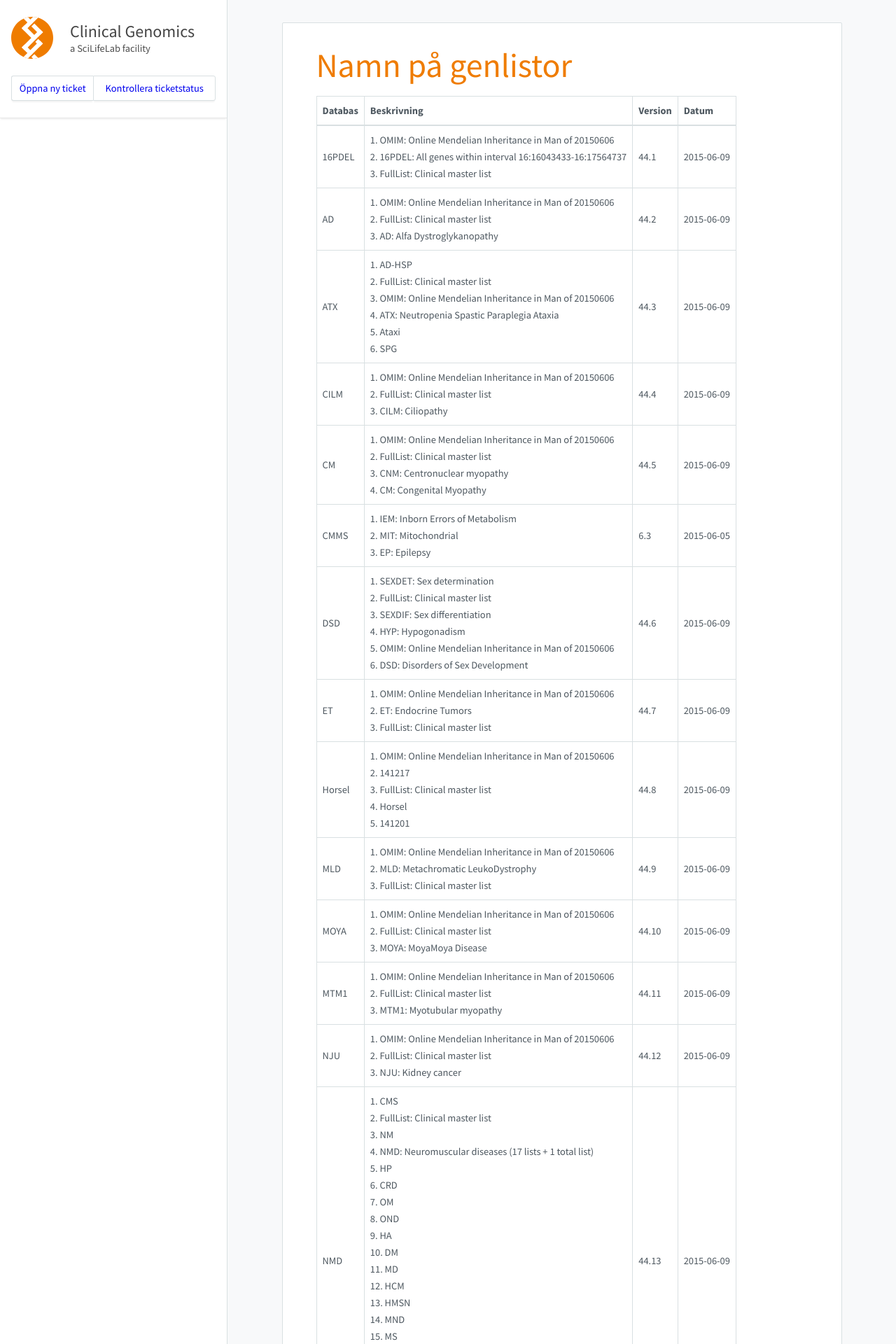
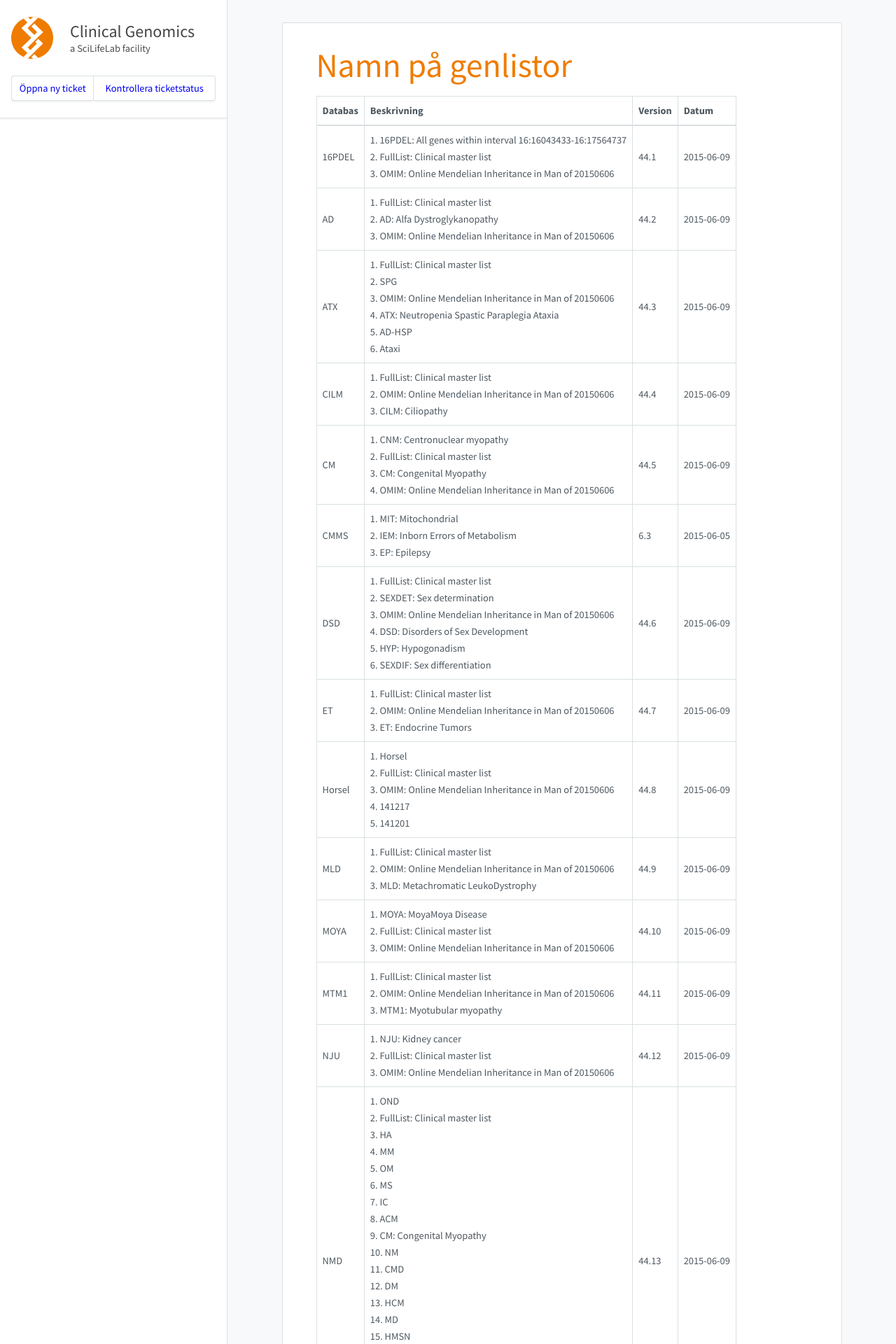
Before and after one commit to Clinical-Genomics/clinical-genomics.github.io, a Jekyll site: the page built from _pages/namnpagenlistor.md, in a window 1280 px wide. Shown: the top 1920 px of the page at 70% size. Built offline with Jekyll 4.4.1, drawn with Linux system fonts in a browser that asks for light colours; nearby versions of some CDN libraries; some of the changed lines change nothing that is shown; some of the changed text lies outside the part shown.

Commit message:
Update to cust002-SCN.txt

```diff
--- a/_pages/namnpagenlistor.md
+++ b/_pages/namnpagenlistor.md
@@ -8,24 +8,24 @@
 
 |Databas|Beskrivning|Version|Datum|
 |---|---|---|---|
-|16PDEL|1. OMIM: Online Mendelian Inheritance in Man of 20150606<br />2. 16PDEL: All genes within interval 16:16043433-16:17564737<br />3. FullList: Clinical master list<br />|44.1|2015-06-09|
-|AD|1. OMIM: Online Mendelian Inheritance in Man of 20150606<br />2. FullList: Clinical master list<br />3. AD: Alfa Dystroglykanopathy<br />|44.2|2015-06-09|
-|ATX|1. AD-HSP<br />2. FullList: Clinical master list<br />3. OMIM: Online Mendelian Inheritance in Man of 20150606<br />4. ATX: Neutropenia Spastic Paraplegia Ataxia<br />5. Ataxi<br />6. SPG<br />|44.3|2015-06-09|
-|CILM|1. OMIM: Online Mendelian Inheritance in Man of 20150606<br />2. FullList: Clinical master list<br />3. CILM: Ciliopathy<br />|44.4|2015-06-09|
-|CM|1. OMIM: Online Mendelian Inheritance in Man of 20150606<br />2. FullList: Clinical master list<br />3. CNM: Centronuclear myopathy<br />4. CM: Congenital Myopathy<br />|44.5|2015-06-09|
-|CMMS|1. IEM: Inborn Errors of Metabolism<br />2. MIT: Mitochondrial<br />3. EP: Epilepsy<br />|6.3|2015-06-05|
-|DSD|1. SEXDET: Sex determination<br />2. FullList: Clinical master list<br />3. SEXDIF: Sex differentiation<br />4. HYP: Hypogonadism<br />5. OMIM: Online Mendelian Inheritance in Man of 20150606<br />6. DSD: Disorders of Sex Development<br />|44.6|2015-06-09|
-|ET|1. OMIM: Online Mendelian Inheritance in Man of 20150606<br />2. ET: Endocrine Tumors<br />3. FullList: Clinical master list<br />|44.7|2015-06-09|
-|Horsel|1. OMIM: Online Mendelian Inheritance in Man of 20150606<br />2. 141217<br />3. FullList: Clinical master list<br />4. Horsel<br />5. 141201<br />|44.8|2015-06-09|
-|MLD|1. OMIM: Online Mendelian Inheritance in Man of 20150606<br />2. MLD: Metachromatic LeukoDystrophy<br />3. FullList: Clinical master list<br />|44.9|2015-06-09|
-|MOYA|1. OMIM: Online Mendelian Inheritance in Man of 20150606<br />2. FullList: Clinical master list<br />3. MOYA: MoyaMoya Disease<br />|44.10|2015-06-09|
-|MTM1|1. OMIM: Online Mendelian Inheritance in Man of 20150606<br />2. FullList: Clinical master list<br />3. MTM1: Myotubular myopathy<br />|44.11|2015-06-09|
-|NJU|1. OMIM: Online Mendelian Inheritance in Man of 20150606<br />2. FullList: Clinical master list<br />3. NJU: Kidney cancer<br />|44.12|2015-06-09|
-|NMD|1. CMS<br />2. FullList: Clinical master list<br />3. NM<br />4. NMD: Neuromuscular diseases (17 lists + 1 total list)<br />5. HP<br />6. CRD<br />7. OM<br />8. OND<br />9. HA<br />10. DM<br />11. MD<br />12. HCM<br />13. HMSN<br />14. MND<br />15. MS<br />16. ACM<br />17. CM: Congenital Myopathy<br />18. IC<br />19. CMD<br />20. MM<br />|44.13|2015-06-09|
+|16PDEL|1. 16PDEL: All genes within interval 16:16043433-16:17564737<br />2. FullList: Clinical master list<br />3. OMIM: Online Mendelian Inheritance in Man of 20150606<br />|44.1|2015-06-09|
+|AD|1. FullList: Clinical master list<br />2. AD: Alfa Dystroglykanopathy<br />3. OMIM: Online Mendelian Inheritance in Man of 20150606<br />|44.2|2015-06-09|
+|ATX|1. FullList: Clinical master list<br />2. SPG<br />3. OMIM: Online Mendelian Inheritance in Man of 20150606<br />4. ATX: Neutropenia Spastic Paraplegia Ataxia<br />5. AD-HSP<br />6. Ataxi<br />|44.3|2015-06-09|
+|CILM|1. FullList: Clinical master list<br />2. OMIM: Online Mendelian Inheritance in Man of 20150606<br />3. CILM: Ciliopathy<br />|44.4|2015-06-09|
+|CM|1. CNM: Centronuclear myopathy<br />2. FullList: Clinical master list<br />3. CM: Congenital Myopathy<br />4. OMIM: Online Mendelian Inheritance in Man of 20150606<br />|44.5|2015-06-09|
+|CMMS|1. MIT: Mitochondrial<br />2. IEM: Inborn Errors of Metabolism<br />3. EP: Epilepsy<br />|6.3|2015-06-05|
+|DSD|1. FullList: Clinical master list<br />2. SEXDET: Sex determination<br />3. OMIM: Online Mendelian Inheritance in Man of 20150606<br />4. DSD: Disorders of Sex Development<br />5. HYP: Hypogonadism<br />6. SEXDIF: Sex differentiation<br />|44.6|2015-06-09|
+|ET|1. FullList: Clinical master list<br />2. OMIM: Online Mendelian Inheritance in Man of 20150606<br />3. ET: Endocrine Tumors<br />|44.7|2015-06-09|
+|Horsel|1. Horsel<br />2. FullList: Clinical master list<br />3. OMIM: Online Mendelian Inheritance in Man of 20150606<br />4. 141217<br />5. 141201<br />|44.8|2015-06-09|
+|MLD|1. FullList: Clinical master list<br />2. OMIM: Online Mendelian Inheritance in Man of 20150606<br />3. MLD: Metachromatic LeukoDystrophy<br />|44.9|2015-06-09|
+|MOYA|1. MOYA: MoyaMoya Disease<br />2. FullList: Clinical master list<br />3. OMIM: Online Mendelian Inheritance in Man of 20150606<br />|44.10|2015-06-09|
+|MTM1|1. FullList: Clinical master list<br />2. OMIM: Online Mendelian Inheritance in Man of 20150606<br />3. MTM1: Myotubular myopathy<br />|44.11|2015-06-09|
+|NJU|1. NJU: Kidney cancer<br />2. FullList: Clinical master list<br />3. OMIM: Online Mendelian Inheritance in Man of 20150606<br />|44.12|2015-06-09|
+|NMD|1. OND<br />2. FullList: Clinical master list<br />3. HA<br />4. MM<br />5. OM<br />6. MS<br />7. IC<br />8. ACM<br />9. CM: Congenital Myopathy<br />10. NM<br />11. CMD<br />12. DM<br />13. HCM<br />14. MD<br />15. HMSN<br />16. NMD: Neuromuscular diseases (17 lists + 1 total list)<br />17. CMS<br />18. CRD<br />19. MND<br />20. HP<br />|44.13|2015-06-09|
 |OMIM|Online Mendelian Inheritance in Man of 20150606|44.14|2015-06-09|
-|ORO|1. OMIM: Online Mendelian Inheritance in Man of 20150606<br />2. FullList: Clinical master list<br />3. ORO: Oro-facial-digital syndrome<br />|44.15|2015-06-09|
-|PAF1|1. OMIM: Online Mendelian Inheritance in Man of 20150606<br />2. FullList: Clinical master list<br />3. PAF1: RNA polymerase II-associated factor<br />|44.16|2015-06-09|
+|ORO|1. FullList: Clinical master list<br />2. OMIM: Online Mendelian Inheritance in Man of 20150606<br />3. ORO: Oro-facial-digital syndrome<br />|44.15|2015-06-09|
+|PAF1|1. FullList: Clinical master list<br />2. OMIM: Online Mendelian Inheritance in Man of 20150606<br />3. PAF1: RNA polymerase II-associated factor<br />|44.16|2015-06-09|
 |PID|Primary Immune Deficiency|6.2|2015-05-09|
-|SCN|1. OMIM: Online Mendelian Inheritance in Man of 20150606<br />2. FullList: Clinical master list<br />3. SCN: Neutropenia<br />|42.2|2015-05-10|
-|SHANK1|1. OMIM: Online Mendelian Inheritance in Man of 20150606<br />2. FullList: Clinical master list<br />3. SHANK1: SH3 and multiple ankyrin repeat domains 1<br />|42.3|2015-05-10|
-|SKD|1. OMIM: Online Mendelian Inheritance in Man of 20150606<br />2. FullList: Clinical master list<br />3. SKD: Skeletal dysplasia<br />|42.4|2015-05-10|
+|SCN|1. SCN: Neutropenia<br />2. FullList: Clinical master list<br />3. OMIM: Online Mendelian Inheritance in Man of 20150606<br />|44.17|2015-06-09|
+|SHANK1|1. FullList: Clinical master list<br />2. OMIM: Online Mendelian Inheritance in Man of 20150606<br />3. SHANK1: SH3 and multiple ankyrin repeat domains 1<br />|42.3|2015-05-10|
+|SKD|1. SKD: Skeletal dysplasia<br />2. FullList: Clinical master list<br />3. OMIM: Online Mendelian Inheritance in Man of 20150606<br />|42.4|2015-05-10|
```
